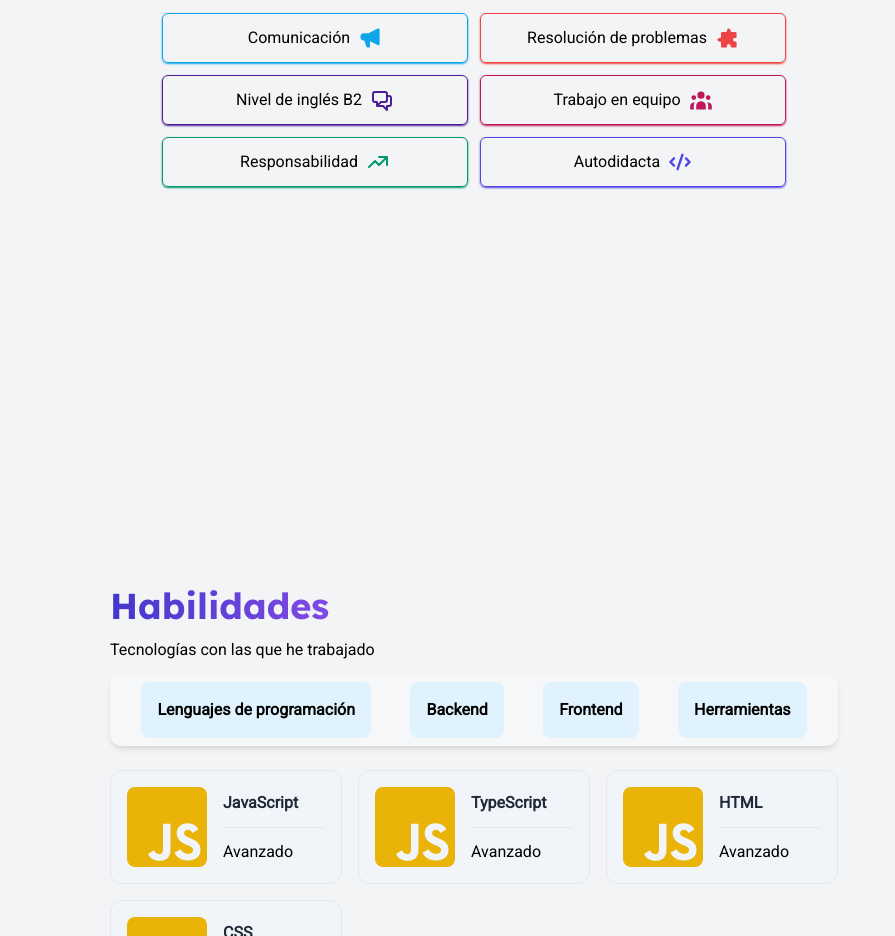
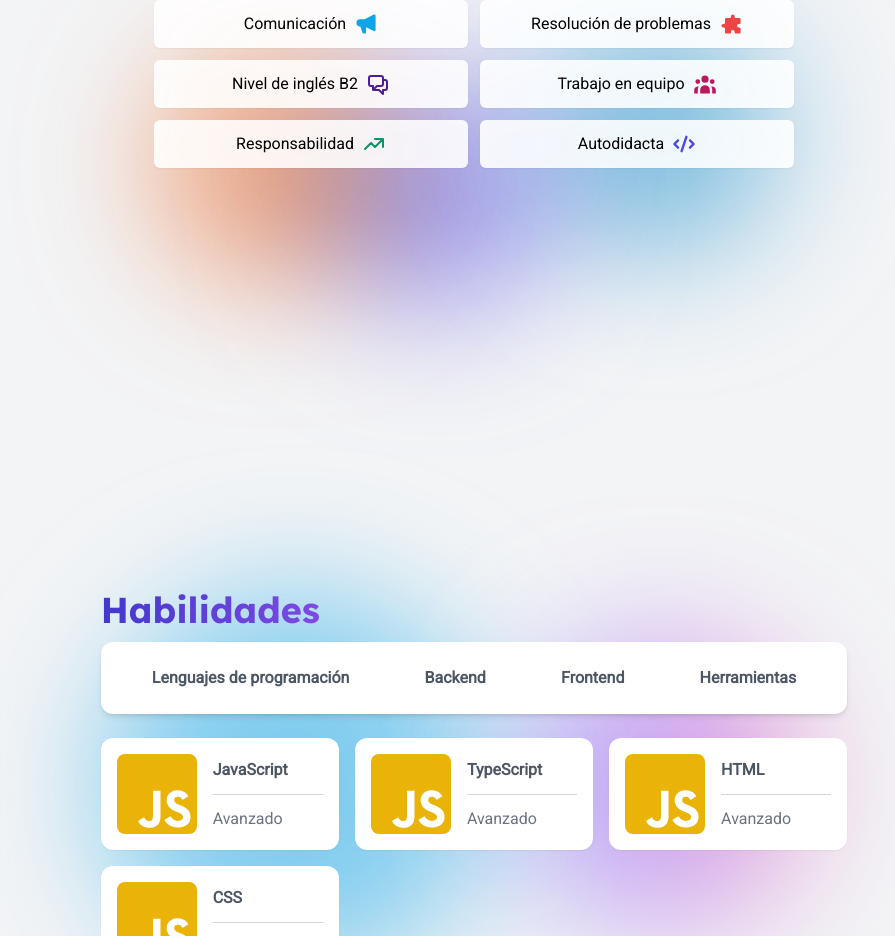
Before and after one commit to DeibydBarragan/portfolio, a Next.js app: page / in a window 1280 px wide. Shown: the part 1296-2232 px from the top of the page, without its empty margins (166-1061 px from the left). Built offline with nearby package versions, Linux system fonts and the light colour scheme.

Commit message:
Adelanto en sección de habilidades y mejora de componentes de neoncard y skillcard

```diff
--- a/src/components/layout/Layout.tsx
+++ b/src/components/layout/Layout.tsx
@@ -9,7 +9,7 @@ export default function Layout({ children }: Props) {
   return (
     <>
       <Navbar/>
-      <div className="flex flex-col p-4 gap-10">
+      <div className="flex flex-col gap-10">
         {children}
       </div>
       <Footer/>
--- a/src/components/pure/bgShapes/BgShapes.tsx
+++ b/src/components/pure/bgShapes/BgShapes.tsx
@@ -9,7 +9,7 @@ export default function BgShapes({
   className
 }: Props) {
   const shapeClasses = classNames(
-    'absolute rounded-full -z-10 mix-blend-multiply filter blur-xl opacity-70 animate-blob',
+    'absolute rounded-full -z-10 mix-blend-multiply filter blur-3xl opacity-50 dark:opcaity-70',
     className
   )
 
--- a/src/components/sections/Section.tsx
+++ b/src/components/sections/Section.tsx
@@ -9,7 +9,7 @@ type Props = {
 
 export default function Section({className, id, children}: Props) {
   const containerClasses = classNames(
-    "relative w-full pt-16 md:pt-0 flex flex-col gap-3 justify-center sm:min-h-screen mx-auto z-10",
+    "relative overflow-x-hidden sm:overflow-visible w-full p-5 sm:p-0 pt-20 md:pt-0 flex flex-col gap-3 justify-center sm:min-h-screen mx-auto z-10",
     className
   )
 
--- a/src/components/sections/about/About.tsx
+++ b/src/components/sections/about/About.tsx
@@ -1,6 +1,7 @@
 import NeonCard from "./neonCard/NeonCard";
 import { cardsData } from "./cards.data"
 import Section from "../Section";
+import BgShapes from "@/components/pure/bgShapes/BgShapes";
 
 export default function About() {
   return (
@@ -8,6 +9,15 @@ export default function About() {
       className="sm:w-10/12  md:w-7/12 lg:w-6/12 2xl:w-5/12"
       id="about"
     >
+      <BgShapes
+        className="bg-orange-600 w-60 h-60 bottom-20 animate-blob"
+      />
+      <BgShapes
+        className="bg-indigo-600 w-60 h-60 left-40 bottom-20 animate-blob animation-delay-2"
+      />
+      <BgShapes
+        className="bg-sky-600 w-60 h-60 left-96 bottom-20 animate-blob animation-delay-3"
+      />
       <h2>Sobre mí</h2>
       <p>
         I am a full-stack web developer with experience in React, JavaScript, HTML, CSS, Tailwind, Bootstrap, Laravel, and relational database management with SQL, as well as Agile methodologies. I am capable of developing and maintaining complex web applications using a combination of cutting-edge technologies and proven development practices. Additionally, I am passionate about learning and constantly improving, always seeking to update my skills and expand my knowledge in the field of web development. My strong communication skills and problem-solving abilities make me a valuable team member, able to effectively communicate technical concepts and find creative solutions to challenges.
--- a/src/components/sections/about/neonCard/NeonCard.tsx
+++ b/src/components/sections/about/neonCard/NeonCard.tsx
@@ -3,7 +3,7 @@ import { cardData } from './interfaces';
 export default function NeonCard({borderColor = null, shadowColor = null, textColor = null, icon = null, description, children = null}: cardData) {
 
   return (
-    <div className={`flex ${borderColor} ${shadowColor} border shadow-sm rounded-md items-center justify-center gap-2 p-3`}>
+    <div className='flex bg-white/90 dark:bg-gray-950/70 backdrop-blur-xl shadow-sm rounded-md items-center justify-center gap-2 p-3'>
       {description}
       <div className={`${textColor} text-2xl`}>
         {children}
--- a/src/components/sections/hero/Hero.tsx
+++ b/src/components/sections/hero/Hero.tsx
@@ -7,12 +7,6 @@ import BgShapes from '../../pure/bgShapes/BgShapes';
 export default function Hero() {
   return (
     <Section className="md:flex-row items-center gap-6 md:w-9/12 lg:w-7/12 2xl:w-6/12">
-      <BgShapes
-        className="bg-indigo-700 w-96 h-96 top-20"
-      />
-      <BgShapes
-        className="bg-orange-700 w-96 h-96 right-10 animation-delay-2"
-      />
       <Image
         src="/images/foto.png"
         alt="Picture of the author"
--- a/src/components/sections/skills/Skills.tsx
+++ b/src/components/sections/skills/Skills.tsx
@@ -2,6 +2,7 @@ import { Tab } from "@headlessui/react"
 import SkillCard from "./skillCard/SkillCard"
 import { categories } from "./skills.data"
 import Section from "../Section"
+import BgShapes from "@/components/pure/bgShapes/BgShapes";
 
 type Props = {}
 
@@ -9,17 +10,22 @@ export default function Skills({}: Props) {
 
   return (
     <Section
-      className="sm:w-11/12 lg:w-10/12 xl:w-7/12 2xl:w-5/12"
+      className="sm:w-11/12 lg:w-10/12 xl:w-7/12 2xl:w-5/12 text-gray-600 dark:text-gray-300 "
       id="skills"
     >
+      <BgShapes
+        className="bg-sky-500 h-96 w-96"
+      />
+      <BgShapes
+        className="bg-gradient-to-r from-indigo-500 via-purple-500 to-pink-500 h-72 w-72 top-30 right-10"
+      />
       <h2>Habilidades</h2>
-      <p>Tecnologías con las que he trabajado</p>
       <Tab.Group>
-        <Tab.List className="bg-white/30 dark:bg-gray-900 shadow-md dark:border-none text-black dark:text-white font-semibold flex overflow-x-scroll max-w-full rounded-xl md:overflow-x-auto gap-4 p-2 justify-evenly">
+        <Tab.List className="bg-white dark:bg-zinc-950/70 backdrop-blur-sm shadow-md dark:border-nonefont-semibold flex overflow-x-scroll max-w-full rounded-xl md:overflow-x-auto gap-4 p-2 justify-evenly">
           {categories.map((category, index) => (
             <Tab
               key={index}
-              className="rounded-lg p-4 bg-sky-100 dark:bg-gray-950"
+              className="rounded-lg p-4 font-semibold"
             >
               {category.name}
             </Tab>
--- a/src/components/sections/skills/skillCard/SkillCard.tsx
+++ b/src/components/sections/skills/skillCard/SkillCard.tsx
@@ -7,19 +7,19 @@ type Props = {
 export default function SkillCard({skill}: Props) {
   return (
     <div
-      className="flex rounded-xl p-4 gap-4 hover:-translate-y-1 transition ease-in-out bg-slate-100  dark:bg-slate-900 border dark:border-indigo-700"
+      className="flex rounded-xl p-4 gap-4 hover:-translate-y-1 transition ease-in-out bg-white shadow-sm dark:bg-zinc-950/80 backdrop-blur-sm dark:border-none"
     >
       <div>
         {skill.icon}
       </div>
       <div className="flex flex-col justify-center w-full gap-3">
         <h4
-          className='text-gray-800 dark:text-gray-200 text-md font-bold'
+          className='text-md font-bold'
         >
           {skill.name}
         </h4>
-        <hr/>
-        <p>
+        <hr className="border-gray-300 dark:border-gray-500"/>
+        <p className="text-gray-500 dark:text-gray-400">
           {skill.level}
         </p>
       </div>
--- a/tailwind.config.js
+++ b/tailwind.config.js
@@ -21,10 +21,10 @@ module.exports = {
             transform: 'translate(0px, 0px)',
           },
           '33%': {
-            transform: 'translate(30px, -50px)',
+            transform: 'translate(0px, -60px)',
           },
           '66%': {
-            transform: 'translate(-20px, 20px)',
+            transform: 'translate(0px, 60px)',
           },
           '100%': {
             transform: 'translate(0px,0px)',
```
